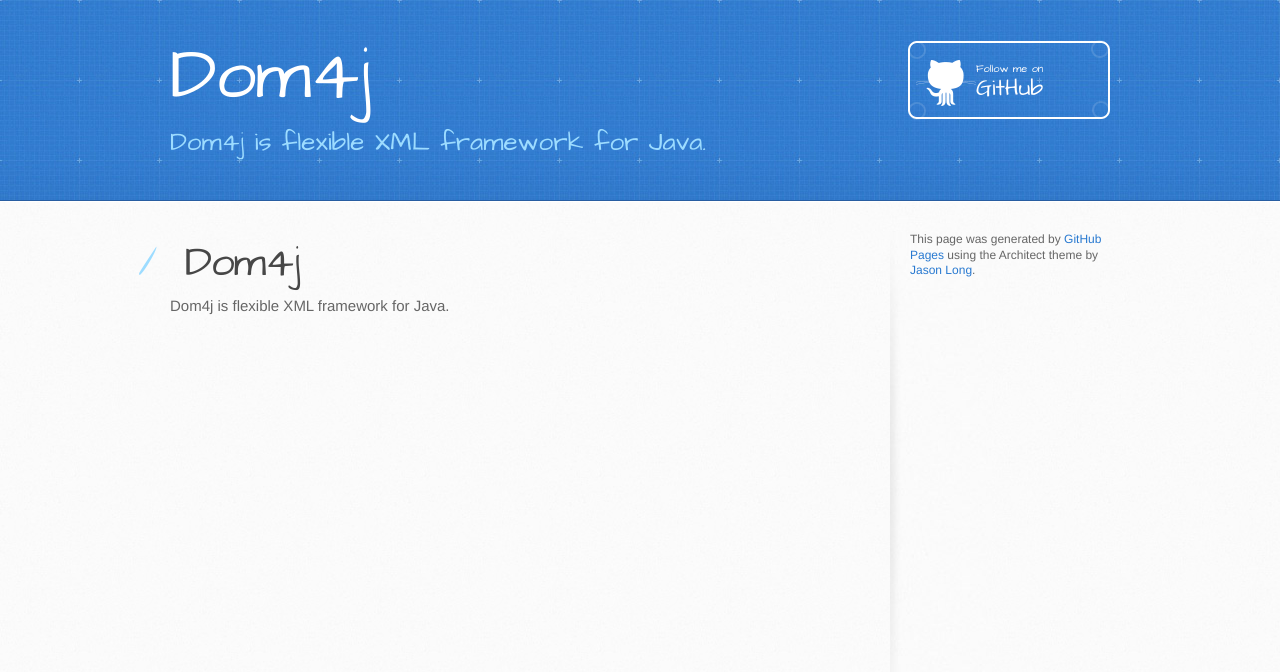
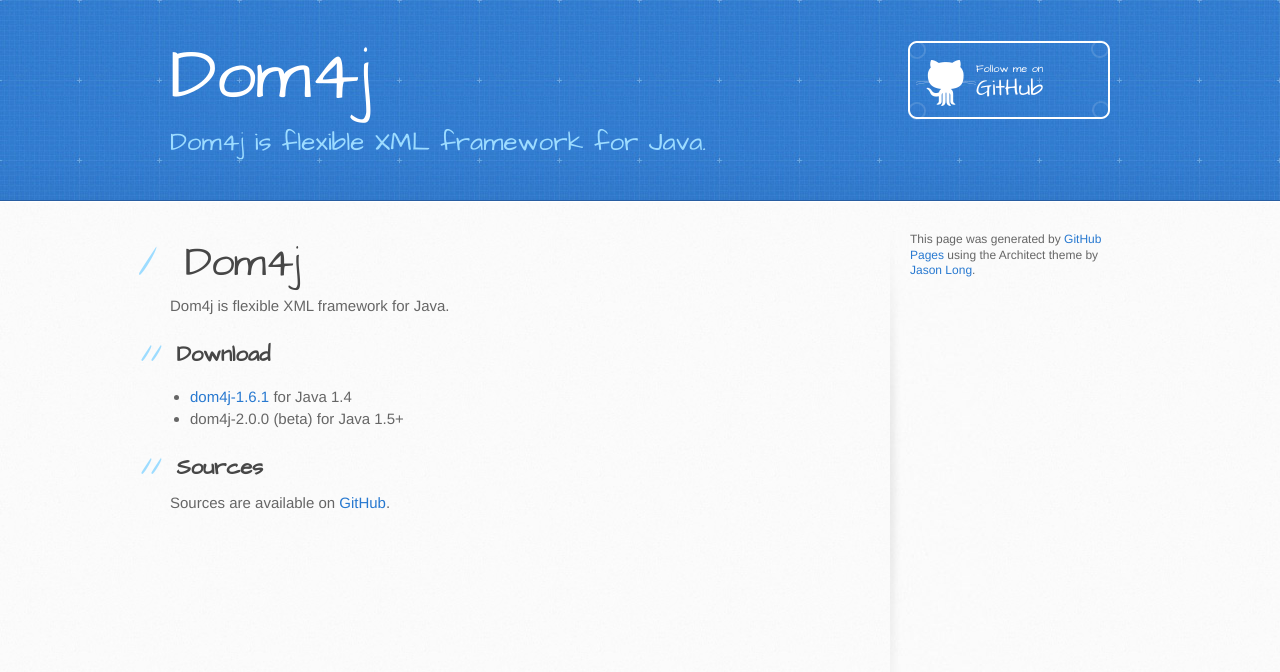
Before and after one commit to dom4j/dom4j.github.com, a plain HTML site: page index.html in a window 1280 px wide. Drawn offline with Linux system fonts and the light colour scheme.

Commit message:
Replace master branch with page content via GitHub

```diff
--- a/index.html
+++ b/index.html
@@ -32,6 +32,20 @@
 <a id="dom4j" class="anchor" href="#dom4j" aria-hidden="true"><span class="octicon octicon-link"></span></a>Dom4j</h1>
 
 <p>Dom4j is flexible XML framework for Java.</p>
+
+<h2>
+<a id="download" class="anchor" href="#download" aria-hidden="true"><span class="octicon octicon-link"></span></a>Download</h2>
+
+<ul>
+<li>
+<a href="https://github.com/dom4j/dom4j/releases/tag/dom4j_1_6_1">dom4j-1.6.1</a> for Java 1.4</li>
+<li>dom4j-2.0.0 (beta) for Java 1.5+</li>
+</ul>
+
+<h2>
+<a id="sources" class="anchor" href="#sources" aria-hidden="true"><span class="octicon octicon-link"></span></a>Sources</h2>
+
+<p>Sources are available on <a href="https://github.com/dom4j/dom4j">GitHub</a>.</p>
         </section>
 
         <aside id="sidebar">
--- a/params.json
+++ b/params.json
@@ -1 +1 @@
-{"name":"Dom4j","tagline":"Dom4j is flexible XML framework for Java.","body":"# Dom4j\r\nDom4j is flexible XML framework for Java.","google":"","note":"Don't delete this file! It's used internally to help with page regeneration."}
+{"name":"Dom4j","tagline":"Dom4j is flexible XML framework for Java.","body":"# Dom4j\r\nDom4j is flexible XML framework for Java.\r\n\r\n## Download\r\n* [dom4j-1.6.1](https://github.com/dom4j/dom4j/releases/tag/dom4j_1_6_1) for Java 1.4\r\n* dom4j-2.0.0 (beta) for Java 1.5+\r\n\r\n## Sources\r\nSources are available on [GitHub](https://github.com/dom4j/dom4j).","google":"","note":"Don't delete this file! It's used internally to help with page regeneration."}
```
